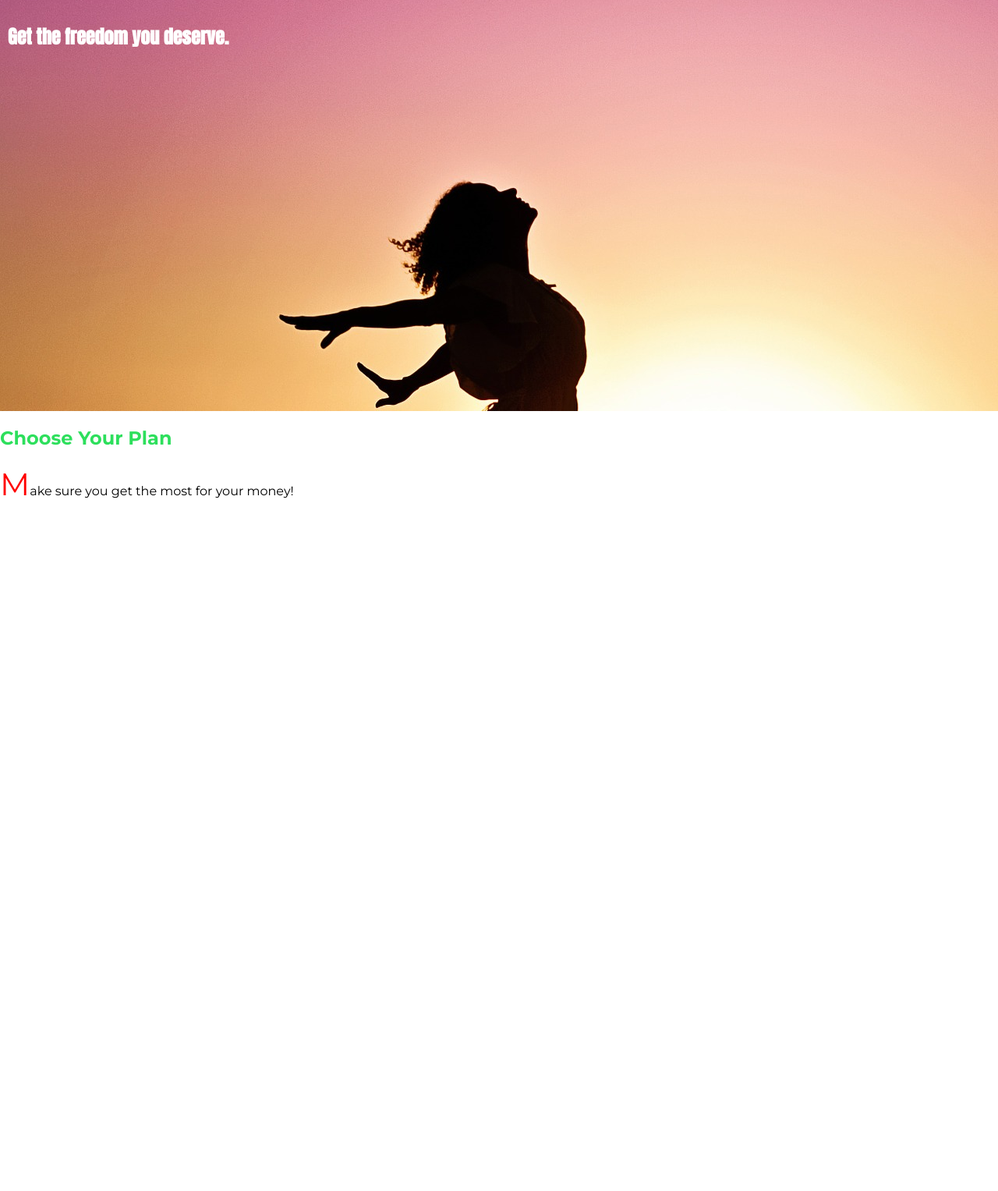
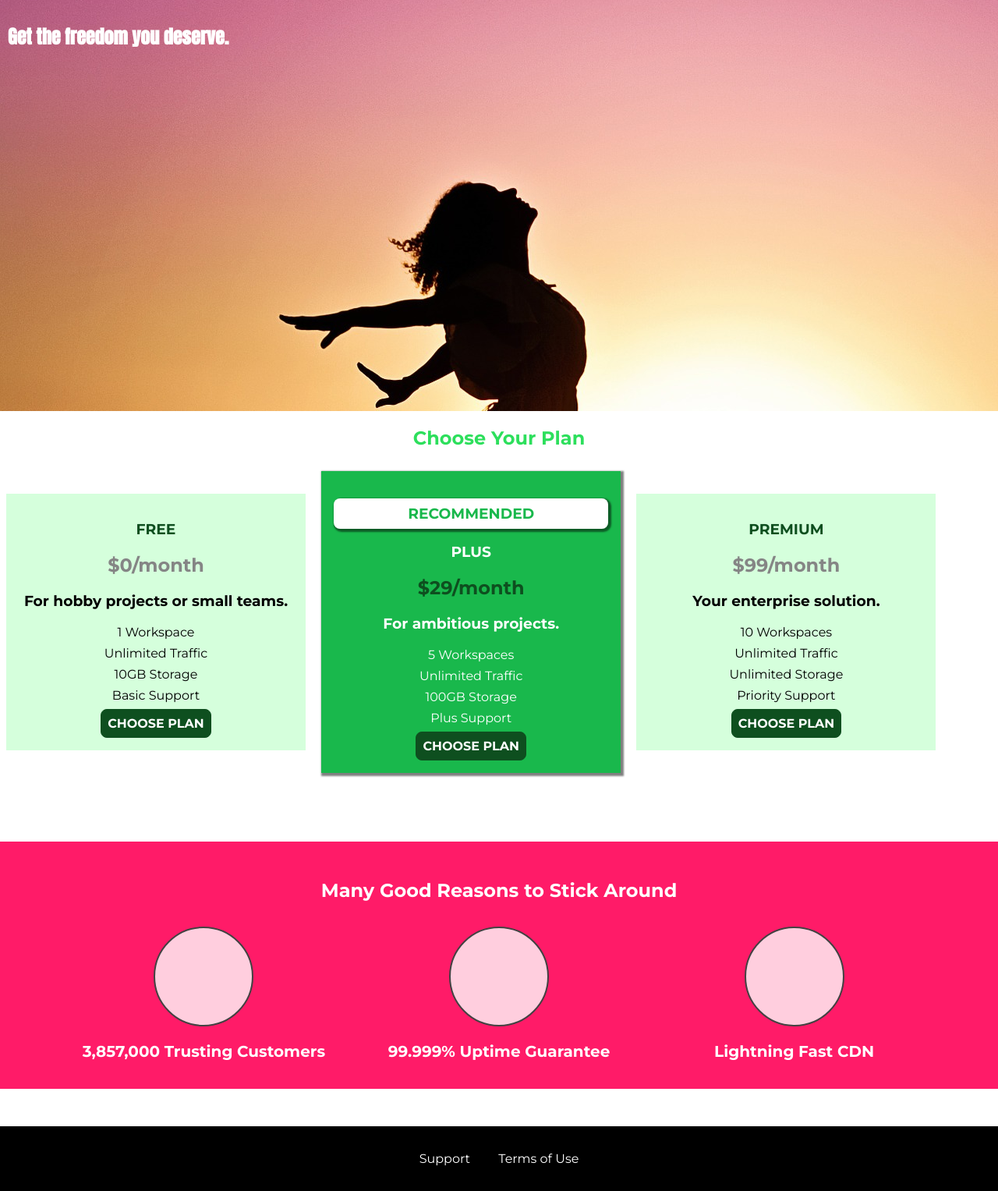
Before and after one commit to RaulBR/frontend-stuff, a web app: file css/index.html in a window 1280 px wide. Shown: the part 44-1571 px from the top of the page at 78% size. Before the commit the page ends 683 px from the top, so only its background shows below. Run offline with its HTML, style and script files only (its server is not run), Linux system fonts and the light colour scheme.

Commit message:
pachage added

```diff
--- a/css/index.html
+++ b/css/index.html
@@ -8,7 +8,10 @@
     <link rel="shortcut icon" href="favicon.png">
     <link href="https://fonts.googleapis.com/css?family=Anton" rel="stylesheet">
     <link href="https://fonts.googleapis.com/css?family=Montserrat:400,700" rel="stylesheet">
+    <link rel="stylesheet" href="shared.css">
     <link rel="stylesheet" href="main.css">
+
+
 </head>
 
 <body>
@@ -38,9 +41,89 @@
         </section>
         <section id="plans">
             <h1 class="section-title">Choose Your Plan</h1>
-            <p>Make sure you get the most for your money!</p>
+            <div>
+                <article class="plan">
+                    <h1 class="plan__title">FREE</h1>
+                    <h2 class="plan__price">$0/month</h2>
+                    <h3>For hobby projects or small teams.</h3>
+                    <ul class="plan__features">
+                        <li class="plan__feature">1 Workspace</li>
+                        <li class="plan__feature">Unlimited Traffic</li>
+                        <li class="plan__feature">10GB Storage</li>
+                        <li class="plan__feature">Basic Support</li>
+                    </ul>
+                    <div>
+                        <button class="button">CHOOSE PLAN</button>
+                    </div>
+                </article>
+                <article class="plan plan--highlighted">
+                    <h1 class="plan__annotation">RECOMMENDED</h1>
+                    <h1 class="plan__title">PLUS</h1>
+                    <h2 class="plan__price">$29/month</h2>
+                    <h3>For ambitious projects.</h3>
+                    <ul class="plan__features">
+                        <li class="plan__feature">5 Workspaces</li>
+                        <li class="plan__feature">Unlimited Traffic</li>
+                        <li class="plan__feature">100GB Storage</li>
+                        <li class="plan__feature">Plus Support</li>
+                    </ul>
+                    <div>
+                        <button class="button">CHOOSE PLAN</button>
+                    </div>
+                </article>
+                <article class="plan">
+                    <h1 class="plan__title">PREMIUM</h1>
+                    <h2 class="plan__price">$99/month</h2>
+                    <h3>Your enterprise solution.</h3>
+                    <ul class="plan__features">
+                        <li class="plan__feature">10 Workspaces</li>
+                        <li class="plan__feature">Unlimited Traffic</li>
+                        <li class="plan__feature">Unlimited Storage</li>
+                        <li class="plan__feature">Priority Support</li>
+                    </ul>
+                    <div>
+                        <button class="button">CHOOSE PLAN</button>
+                    </div>
+                </article>
+            </div>
+
+        </section>
+        <section id = "key-features">
+            <h1 class="section-title">Many Good Reasons to Stick Around</h1>
+            <ul class = "key-feature__list">
+                <li class = "key-feature">
+                    <div class = "key-feature__img">
+
+                    </div>
+                    <p class ="key-feature__description">3,857,000 Trusting Customers</p>
+                </li>
+                <li class = "key-feature">
+                    <div class = "key-feature__img">
+
+                    </div>
+                    <p class ="key-feature__description">99.999% Uptime Guarantee</p>
+                </li>
+                <li class = "key-feature">
+                    <div class = "key-feature__img">
+
+                    </div>
+                    <p class ="key-feature__description">Lightning Fast CDN</p>
+                </li>
+            </ul>
         </section>
     </main>
+    <footer class="main-footer">
+        <nav>
+            <ul class= "main-footer__links">
+                <li class= "main-footer__link">
+                    <a href="#">Support</a>
+                </li>
+                <li class= "main-footer__link">
+                    <a href="#">Terms of Use</a>
+                </li>
+            </ul>
+        </nav>
+    </footer>
 </body>
 
 </html>
--- a/css/main.css
+++ b/css/main.css
@@ -16,80 +16,99 @@ body {
 
 .section-title {
     color: #2ddf5c;
+    text-align: center;
 }
 
 #product-overview h1 {
     color: white;
     font-family: 'Anton', sans-serif;
 }
+.plan{
+    background: #d5ffdc;
+    text-align: center;
+    padding: 16px;
+    margin:8px;
+    display: inline-block;
+    width: 30%;
+    vertical-align: middle;
 
+}
+.plan--highlighted{
+    background: #19b84c;
+    color:white;
+    box-shadow: 2px 2px 2px 2px rgba(0,0,0,0.5);
+}
+.plan__annotation{
+    color:#19b84c;
+    background: white;
+    padding:8px;
+    box-shadow: 2px 2px 2px 2px rgba(0,0,0,0.5);
+    border-radius: 8px;
+}
+.plan__title{
+    color: #0e4f1f;
+}
+.plan__price{
+    color:#858585;
+}
+.plan--highlighted
+.plan__price{
+    color:#0e4f1f;
+
+}
+.plan--highlighted
+.plan__title{
+    color:white;
+
+}
+.plan__features{
+    list-style: none;
+    margin: 0;
+    padding: 0;
+}
+.plan__feature{
+  margin:8px 0;
+}
+
+#key-features{
+    background: #ff1b68;
+    margin-top:80px;
+    padding: 16px;
+}
+#key-features >.section-title{
+    color:white;
+    margin:32px;
+}
+.key-feature__list{
+    list-style: none;
+    margin: 0;
+    padding: 0;
+    text-align: center;
+
+}
+.key-feature{
+    display: inline-block;
+    width: 30%;
+    vertical-align: top;
+
+}
+.key-feature__img{
+    background: #ffcede;
+    width: 128px;
+    height: 128px;;
+    border: 2px solid #424242;
+    border-radius: 50%;
+    margin: 0 auto;
+
+
+}
+.key-feature__description{
+    text-align: center;
+    font-weight: bold;
+    color:white;
+    font-size: 20px;
+
+}
 /* h1 {
     font-family: sans-serif;
 } */
-
-.main-header {
-    width: 100%;
-    background: #2ddf5c;
-    padding: 8px 16px;
-}
-
-.main-header > div {
-    display: inline-block;
-    vertical-align: middle;
-}
-
-.main-header__brand {
-    color: #0e4f1f;
-    text-decoration: none;
-    font-weight: bold;
-    font-size: 22px;
-}
-
-.main-nav {
-    display: inline-block;
-    text-align: right;
-    width: calc(100% - 74px);
-    vertical-align: middle;
-}
-
-.main-nav__items {
-    margin: 0;
-    padding: 0;
-    list-style: none;
-}
-
-.main-nav__item {
-    display: inline-block;
-    margin: 0 16px;
-}
-
-.main-nav__item a {
-    text-decoration: none;
-    color: #0e4f1f;
-    font-weight: bold;
-    padding: 3px 0 ;
-}
-
-.main-nav__item a:hover,
-.main-nav__item a:active {
-    text-decoration: none;
-    color: white;
-    border-bottom: 5px solid white;
-}
-.main-nav__item--cta a{
-color:white;
-background:#ff1b68;
-padding: 8px 16px;
-border-radius: 8px;
-}
-.main-nav__item--cta a:hover,
-.main-nav__item--cta a:active {
-   background: white;
-   color:#ff1b68;
-    border:none;
-}
-p::first-letter{
-color:red;
-font-size: 40px;
-
-}
--- /dev/null
+++ b/css/shared.css
@@ -0,0 +1,118 @@
+* {
+    box-sizing: border-box;
+}
+
+body {
+    font-family: 'Montserrat', sans-serif;
+    margin: 0;
+}
+
+.main-header {
+    width: 100%;
+    background: #2ddf5c;
+    padding: 8px 16px;
+}
+
+.main-header > div {
+    display: inline-block;
+    vertical-align: middle;
+}
+
+.main-header__brand {
+    color: #0e4f1f;
+    text-decoration: none;
+    font-weight: bold;
+    font-size: 22px;
+}
+
+.main-nav {
+    display: inline-block;
+    text-align: right;
+    width: calc(100% - 74px);
+    vertical-align: middle;
+}
+
+.main-nav__items {
+    margin: 0;
+    padding: 0;
+    list-style: none;
+}
+
+.main-nav__item {
+    display: inline-block;
+    margin: 0 16px;
+}
+
+.main-nav__item a {
+    text-decoration: none;
+    color: #0e4f1f;
+    font-weight: bold;
+    padding: 3px 0 ;
+}
+
+.main-nav__item a:hover,
+.main-nav__item a:active {
+    text-decoration: none;
+    color: white;
+    border-bottom: 5px solid white;
+}
+.main-nav__item--cta a{
+color:white;
+background:#ff1b68;
+padding: 8px 16px;
+border-radius: 8px;
+}
+.main-nav__item--cta a:hover,
+.main-nav__item--cta a:active {
+   background: white;
+   color:#ff1b68;
+    border:none;
+}
+.main-footer{
+    background: black;
+    color:white;
+    padding: 32px;
+    margin-top: 48px;
+}
+
+.main-footer__links{
+    list-style: none;
+    margin: 0;
+    padding: 0;
+    text-align: center;
+
+}
+.main-footer__link{
+    display: inline-block;
+    margin: 0 16px;
+
+}
+.main-footer__link a{
+    color: white;
+    text-decoration: none;
+
+}
+.main-footer__link a:hover,
+.main-footer__link a:active{
+    color:#cccc;
+
+}
+.button{
+    background: #0e4f1f;
+    color:white;
+    font: inherit;
+    border:1px solid #0e4f1f;
+    padding: 8px;
+    border-radius: 8px;
+    font-weight: bold;
+    cursor: pointer;
+
+}
+.button:hover,
+.button:active{
+    background:white;
+    color:#0e4f1f;
+}
+.button:focus{
+    outline: none;
+}
```
Also changed, not shown: css/packages/index.html (added, +74 -0 lines), css/packages/packages.css (added, +16 -0 lines).
